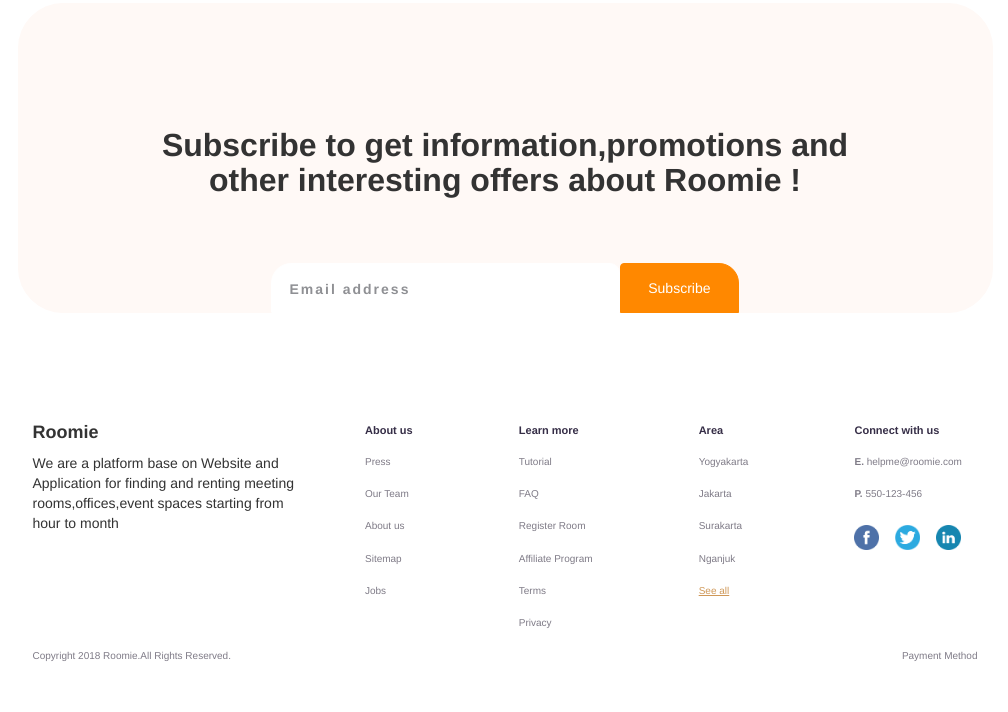
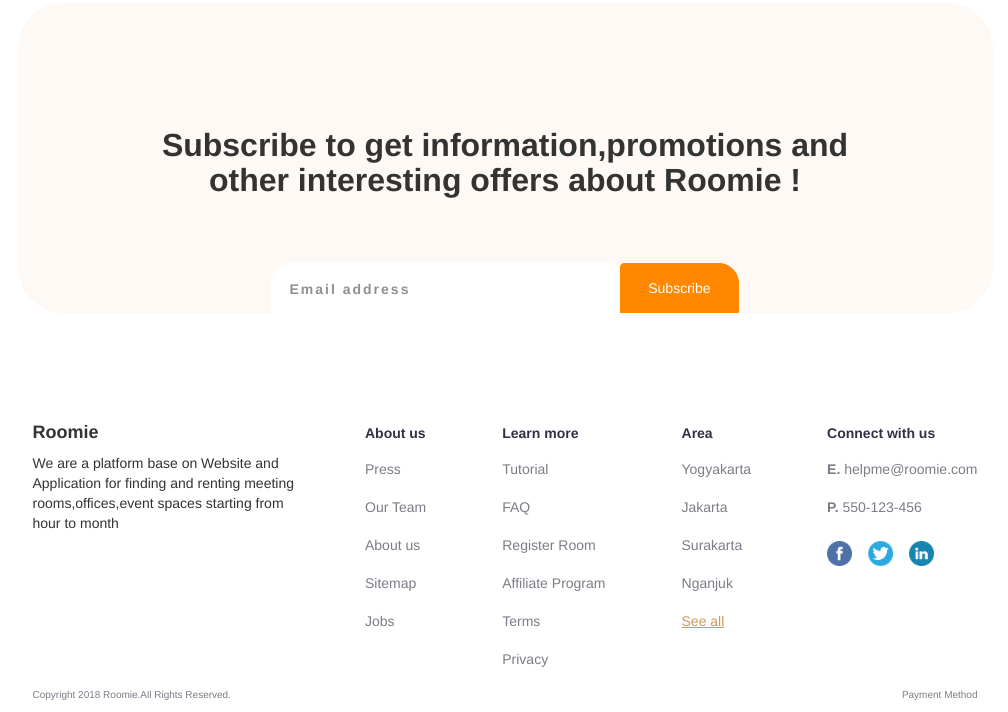
Before and after one commit to orestis-kaplan/dribble-portfolio, a plain HTML site: page index.html in a window 1280 px wide. Shown: the part 3222-3934 px from the top of the page, without its empty margins (135-1143 px from the left). Before the commit the page ends 3896 px from the top, so only its background shows below. Drawn offline with nearby package versions, Linux system fonts and the light colour scheme.

Commit message:
Change font size in footer

```diff
--- a/styles/styles.css
+++ b/styles/styles.css
@@ -433,12 +433,10 @@ header{
 }
 ul{
     list-style: none;
-    font-size: 11px;
 }
 ul li{
     padding: 9px 0;
     color: #7f7b87;
-    font-size: 10px;
 }
 .footer-titles{
     color: #362e47;
```
